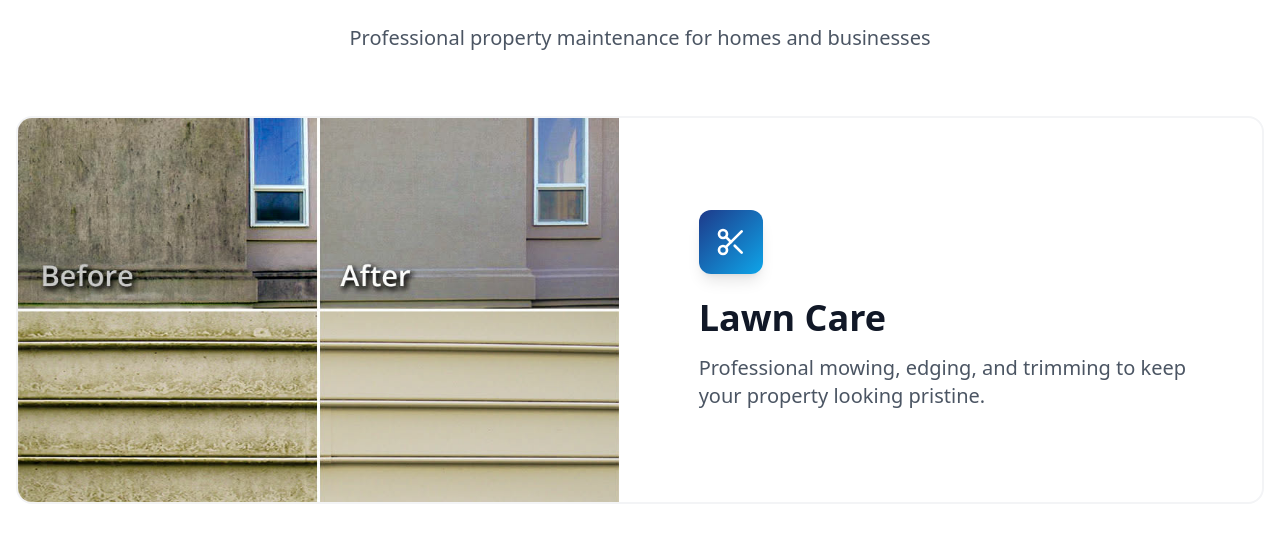
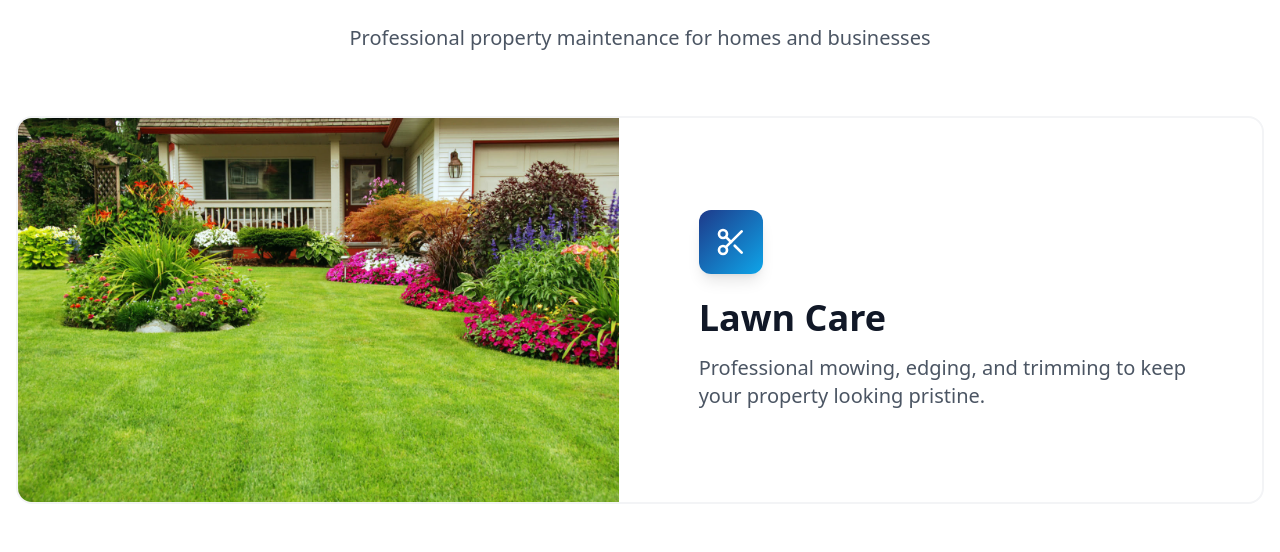
Before and after one commit to DoubleB00/Duval-Property-Services, a React (Vite) app: page / in a window 1280 px wide. Shown: the part 1364-1916 px from the top of the page. Built offline with nearby package versions, Linux system fonts and the light colour scheme.

Commit message:
Updated Services.tsx

```diff
--- a/src/components/Services.tsx
+++ b/src/components/Services.tsx
@@ -5,7 +5,7 @@ const services = [
     icon: Scissors,
     title: 'Lawn Care',
     description: 'Professional mowing, edging, and trimming to keep your property looking pristine.',
-    image: '/image1.jpeg',
+    image: '/att.FoAJBASdwxEWf4Nwn9uJ-1g0nW3RsN2h5WuK2TWiJME.JPG',
   },
   {
     icon: Droplets,
```
